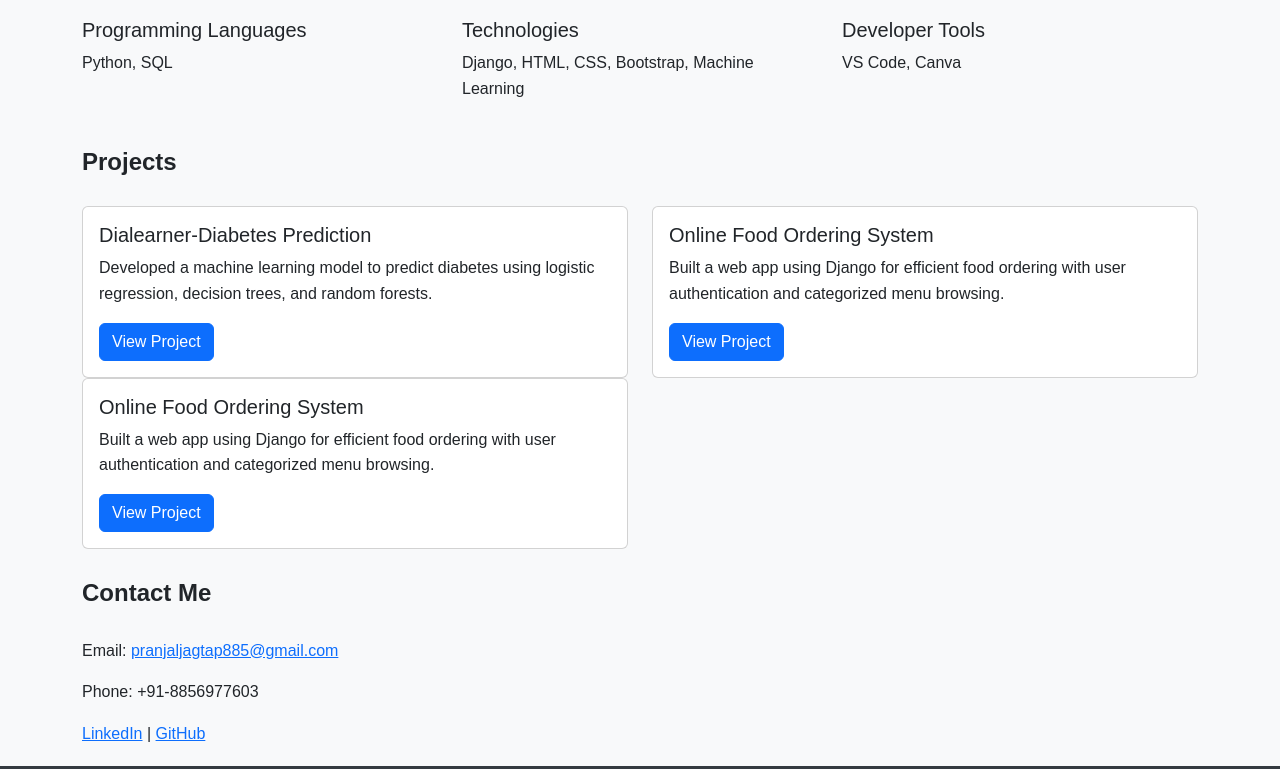
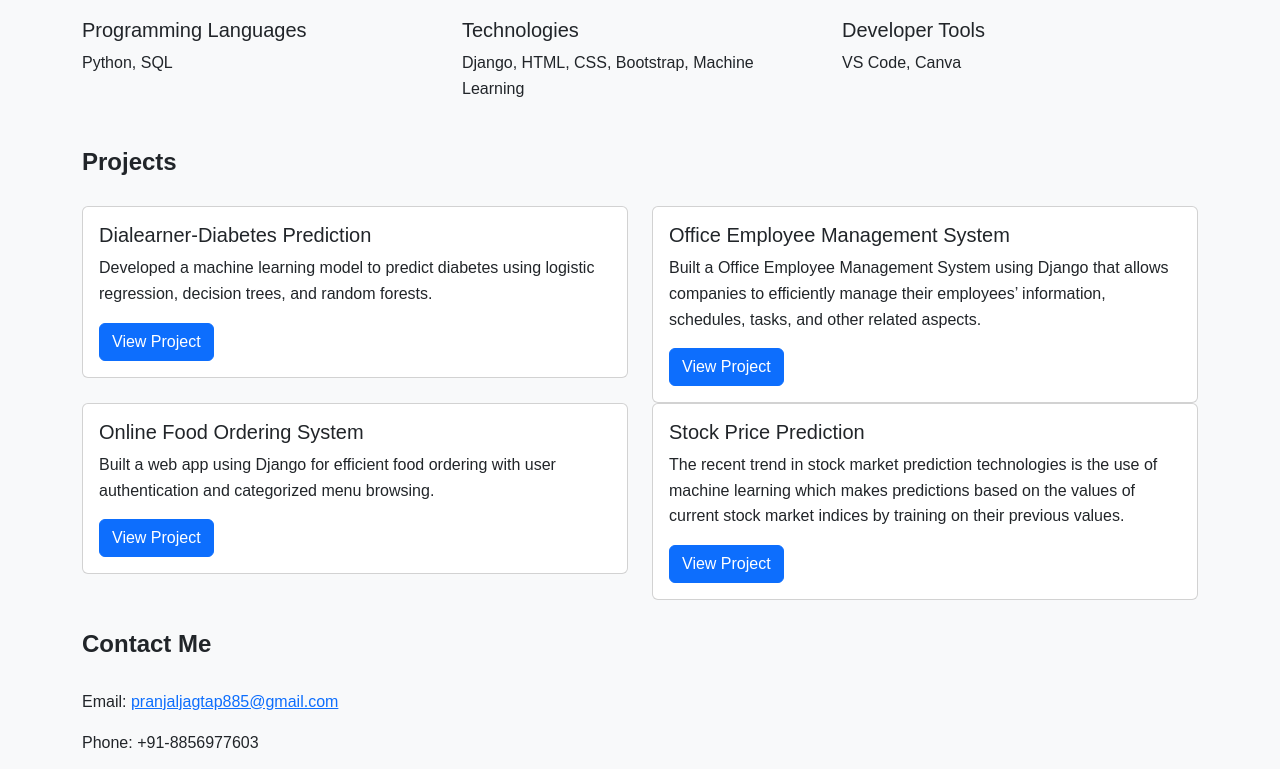
Before and after one commit to jpranjall/portfolio, a plain HTML site: page index.html in a window 1280 px wide. Shown: the part 672-1441 px from the top of the page. Drawn offline with nearby package versions, Linux system fonts and the light colour scheme.

Commit message:
Update index.html

```diff
--- a/index.html
+++ b/index.html
@@ -110,6 +110,16 @@
                 <div class="col-md-6">
                     <div class="card project-card hover-effect">
                         <div class="card-body">
+                            <h5 class="card-title">Office Employee Management System </h5>
+                            <p class="card-text"> Built a Office Employee Management System using Django that allows companies to efficiently manage their
+                                    employees’ information, schedules, tasks, and other related aspects.</p>
+                            <a href="https://github.com/jpranjall/DIALEARNER-DIABETES-PREDICTION-USING-MACHINE-LEARNING-" class="btn btn-primary" target="_blank">View Project</a>
+                        </div>
+                    </div>
+                </div>
+                <div class="col-md-6">
+                    <div class="card project-card hover-effect">
+                        <div class="card-body">
                             <h5 class="card-title">Online Food Ordering System</h5>
                             <p class="card-text">Built a web app using Django for efficient food ordering with user authentication and categorized menu browsing.</p>
                             <a href="https://pranjal002.pythonanywhere.com/food/home/" class="btn btn-primary" target="_blank">View Project</a>
@@ -119,8 +129,9 @@
                 <div class="col-md-6">
                     <div class="card project-card hover-effect">
                         <div class="card-body">
-                            <h5 class="card-title">Online Food Ordering System</h5>
-                            <p class="card-text">Built a web app using Django for efficient food ordering with user authentication and categorized menu browsing.</p>
+                            <h5 class="card-title">Stock Price Prediction </h5>
+                            <p class="card-text">The recent trend in stock market prediction technologies is the use of machine learning which makes predictions
+                                    based on the values of current stock market indices by training on their previous values. </p>
                             <a href="https://pranjal002.pythonanywhere.com/food/home/" class="btn btn-primary" target="_blank">View Project</a>
                         </div>
                     </div>
```
